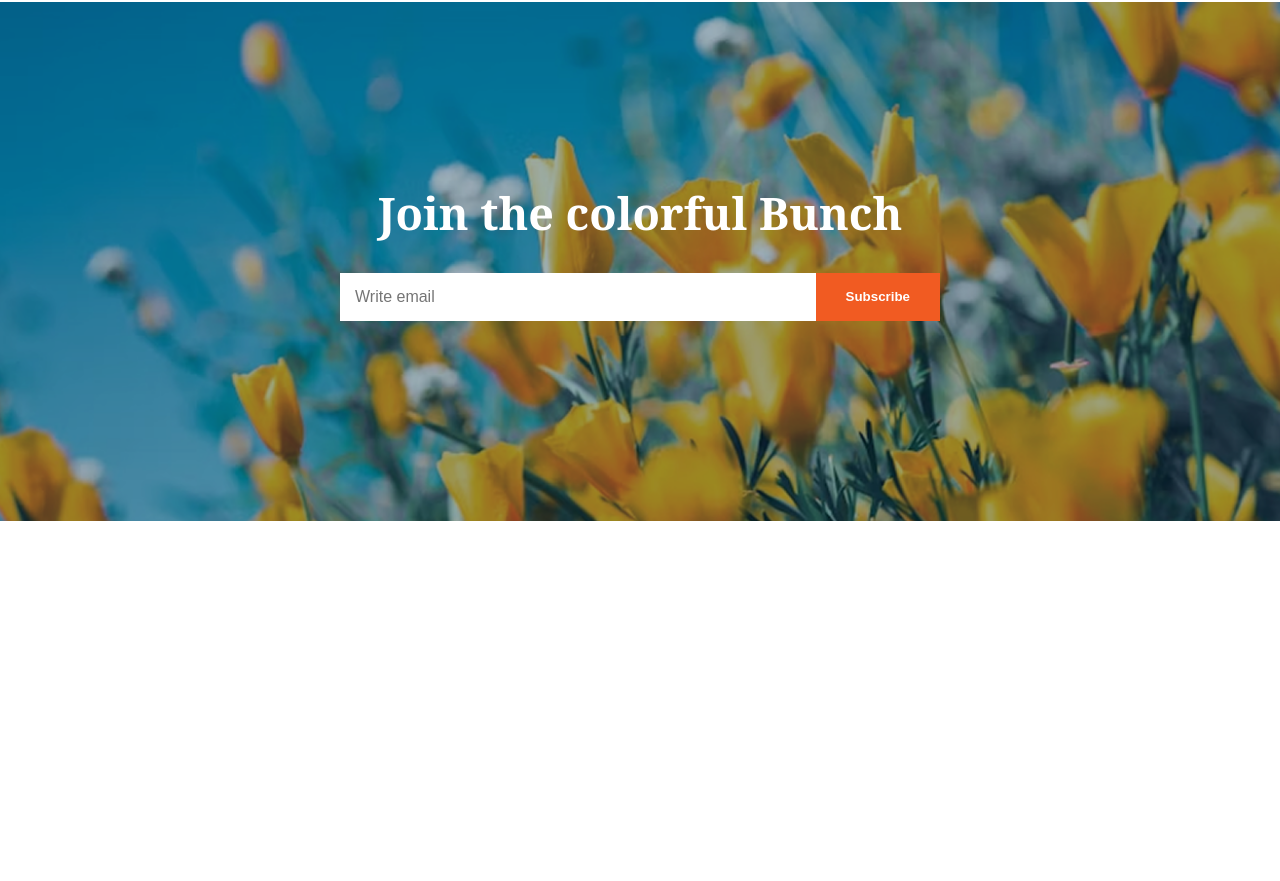
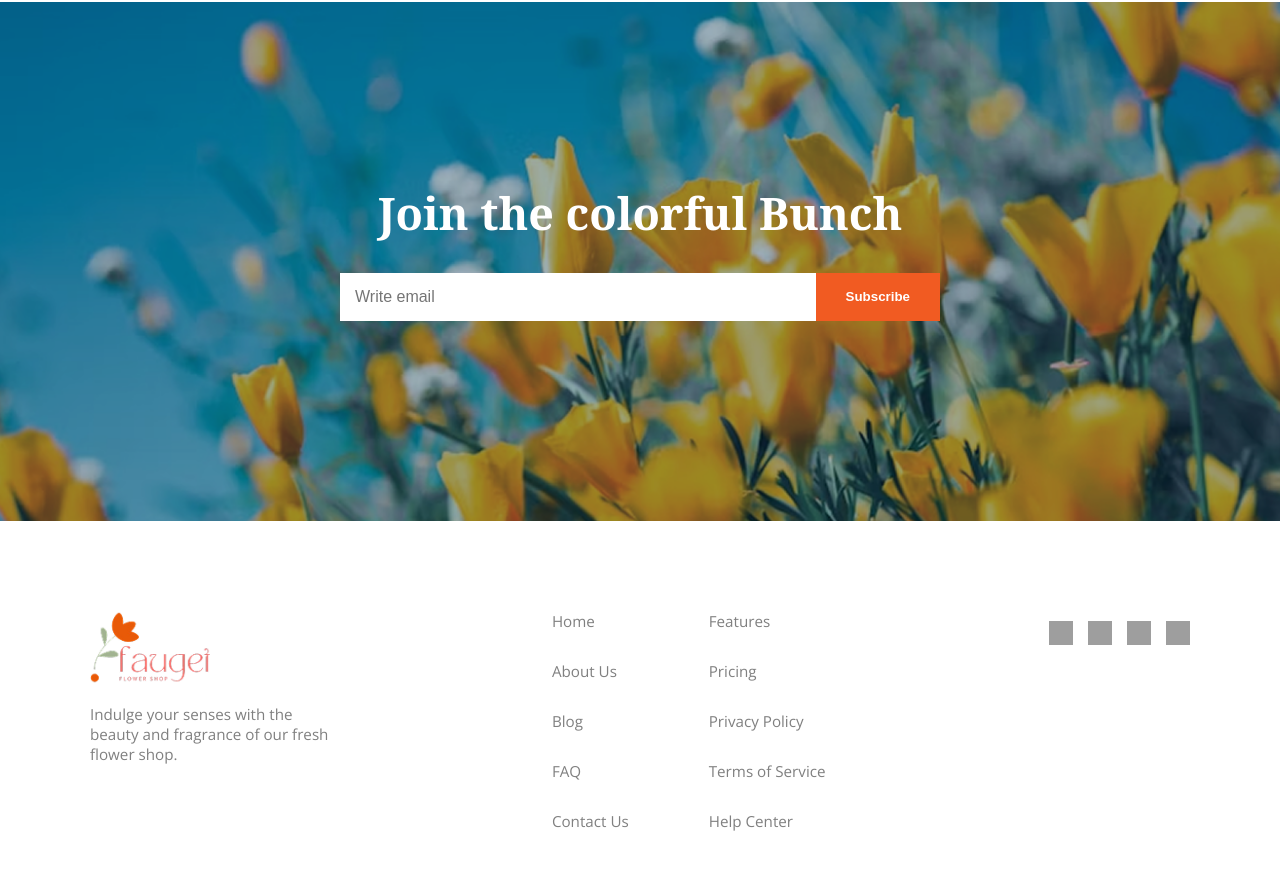
Before and after one commit to Rafiul88/Project-2, a plain HTML site: page index.html in a window 1280 px wide. Shown: the part 5721-6602 px from the top of the page. Before the commit the page ends 6242 px from the top, so only its background shows below. Drawn offline with nearby package versions, Linux system fonts and the light colour scheme; grey boxes are pictures that could not be loaded.

Commit message:
Footer section is complete

```diff
--- a/Style.css
+++ b/Style.css
@@ -368,3 +368,61 @@ body {
 .email-subscribe button:hover {
   background-color: #d94d1b;
 }
+
+/* Footer section part */
+
+
+.footer {
+  padding: 50px 20px;
+  color: grey;
+  margin-top: 40px;
+}
+
+.footer-content {
+  display: flex;
+  max-width: 1100px;
+  margin: 0 auto;
+  justify-content: space-between;
+  align-items: flex-start;
+  gap: 40px;
+}
+.footer-left {
+  max-width: 250px;
+}
+.footer-left img.logo {
+  width: 120px;
+  margin-bottom: 15px;
+}
+.footer-left p {
+  font-size: 0.95rem;
+}
+.footer-links {
+  display: flex;
+  gap: 80px;
+}
+.column {
+  display: flex;
+  flex-direction: column;
+  gap: 30px;
+}
+.column a {
+  text-decoration: none;
+  color: grey;
+  font-size: 0.95rem;
+}
+
+.column a:hover {
+  color: #f15b22;
+}
+
+
+.footer-icons {
+  display: flex;
+  gap: 15px;
+  align-items: center;
+  margin-top: 10px;
+}
+.footer-icons img {
+  width: 24px;
+  height: 24px;
+}
--- a/index.html
+++ b/index.html
@@ -25,7 +25,7 @@
   <a href="#">About us</a>
 </nav>
         <div class="cart">
-          <img src="https://cdn-icons-png.flaticon.com/512/107/107831.png" alt="Cart Icon">
+          <img src="https://cdn-icons-png.flaticon.com/512/107/107831.png" alt="">
           <span>Cart ($56)</span>
         </div>
       </div>
@@ -51,7 +51,7 @@
         </p>
       </div>
       <div class="image-content">
-        <img src="hero-flower.png" alt="Flower Bouquet" />
+        <img src="hero-flower.png" alt="Flower " />
       </div>
     </div>
   </section>
@@ -170,6 +170,39 @@
     </div>
   </section>
 
+  <!-- Footer Section part here -->
+
+  <footer class="footer">
+    <div class="footer-content">
+      <div class="footer-left">
+        <img src="logo.png" alt="" class="logo" />
+        <p>Indulge your senses with the<br />beauty and fragrance of our fresh<br />flower shop.</p>
+      </div>
+      <div class="footer-links">
+        <div class="column">
+          <a href="#">Home</a>
+          <a href="#">About Us</a>
+          <a href="#">Blog</a>
+          <a href="#">FAQ</a>
+          <a href="#">Contact Us</a>
+        </div>
+        <div class="column">
+          <a href="#">Features</a>
+          <a href="#">Pricing</a>
+          <a href="#">Privacy Policy</a>
+          <a href="#">Terms of Service</a>
+          <a href="#">Help Center</a>
+        </div>
+      </div>
+      <div class="footer-icons">
+        <a href="#"><img src="https://cdn-icons-png.flaticon.com/512/145/145807.png" alt="LinkedIn" /></a>
+        <a href="#"><img src="https://cdn-icons-png.flaticon.com/512/1828/1828774.png" alt="Close" /></a>
+        <a href="#"><img src="https://cdn-icons-png.flaticon.com/512/145/145802.png" alt="Facebook" /></a>
+        <a href="#"><img src="https://cdn-icons-png.flaticon.com/512/1384/1384060.png" alt="YouTube" /></a>
+      </div>
+    </div>
+  </footer>
+
 
 
 
```
